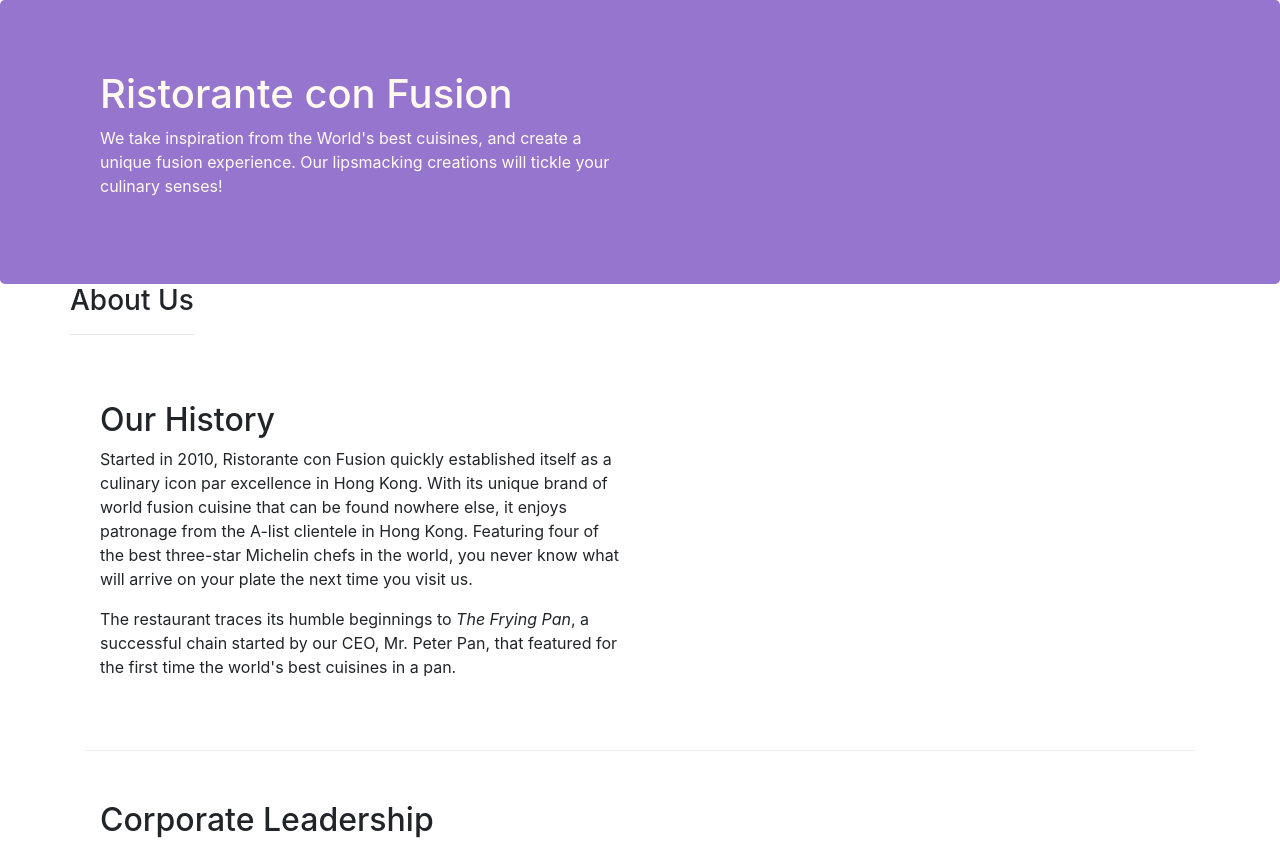
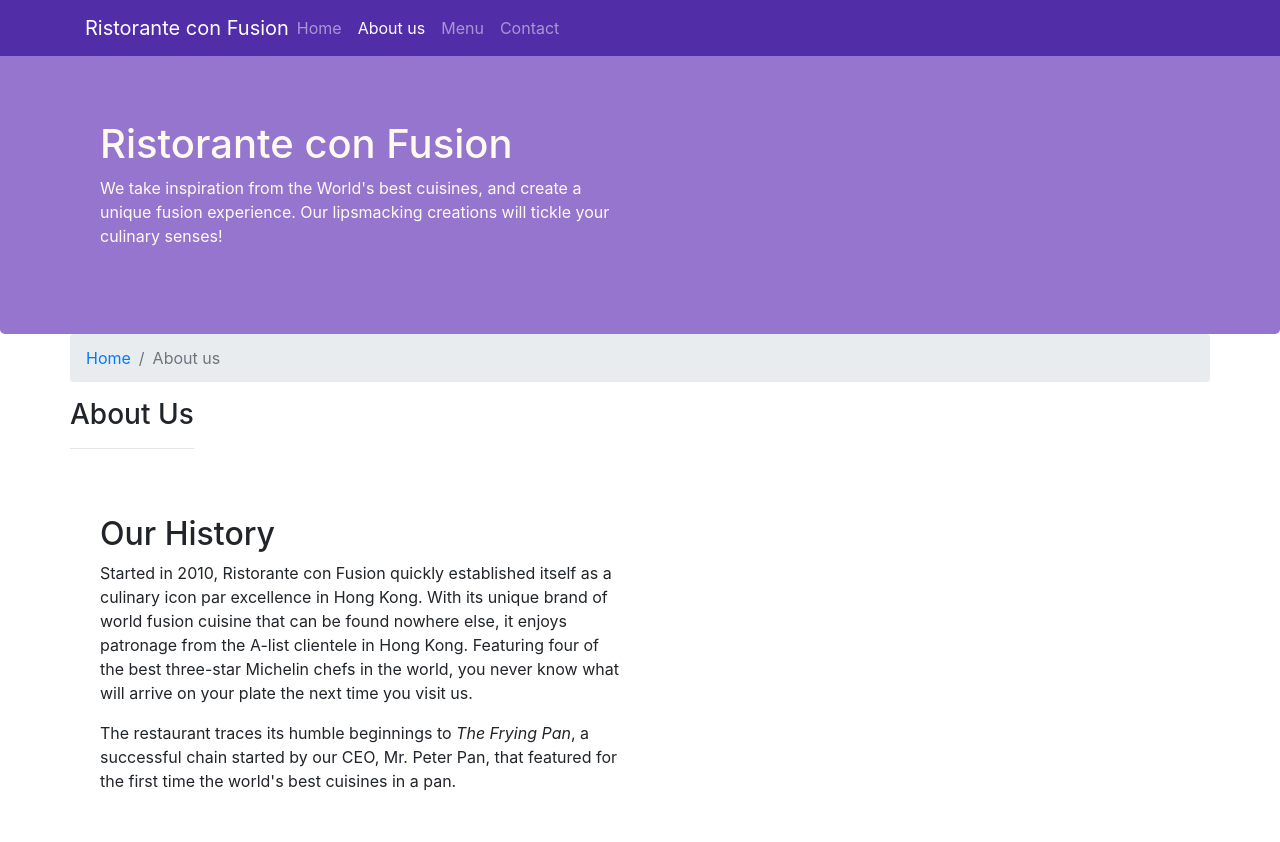
Before and after one commit to esvarz76/1st-project, a website: page aboutus.html in a window 1280 px wide. Shown: the top 842 px of the page. Drawn offline with nearby package versions, Linux system fonts and the light colour scheme.

Commit message:
Navbar and Breadcrumb

```diff
--- a/aboutus.html
+++ b/aboutus.html
@@ -15,6 +15,23 @@
 </head>
 
 <body>
+    <nav class="navbar navbar-dark navbar-expand-sm fixed-top">
+        <div class="container">
+            <button class="navbar-toggler" type="button" data-toggle="collapse" data-target="#Navbar">
+                <span class="navbar-toggler-icon"></span>
+            </button>
+            <a class="navbar-brand mr-auto" href="./index.html">Ristorante con Fusion</a>
+            <div class="collapse navbar-collapse" id="Navbar">
+                <ul class="navbar-nav mr-auto">
+                    <li class="nav-item"><a class="nav-link" href="./index.html">Home</a></li>
+                    <li class="nav-item active"><a class="nav-link" href="#">About us</a></li>
+                    <li class="nav-item"><a class="nav-link" href="#">Menu</a></li>
+                    <li class="nav-item"><a class="nav-link" href="#">Contact</a></li>
+                </ul>
+            </div>
+        </div>
+
+    </nav>
 
     <header class="jumbotron">
         <div class="container">
@@ -31,6 +48,10 @@
 
     <div class="container">
         <div class="row">
+            <ol class="col-12 breadcrumb">
+                <li class="breadcrumb-item"><a href="./index.html">Home</a></li>
+                <li class="breadcrumb-item active">About us</li>
+            </ol>
             <div>
                <h3>About Us</h3>
                <hr>
@@ -70,7 +91,7 @@
                 <div class="col-4 offset-1 col-sm-2">
                     <h5>Links</h5>
                     <ul class="list-unstyled">
-                        <li><a href="#">Home</a></li>
+                        <li><a href="./index.html">Home</a></li>
                         <li><a href="#">About</a></li>
                         <li><a href="#">Menu</a></li>
                         <li><a href="#">Contact</a></li>
--- a/css/styles.css
+++ b/css/styles.css
@@ -23,8 +23,17 @@
     color: floralwhite;
 }
 
-.address{
+address{
     font-size: 80%;
     margin: 0px;
     color: #0f0f0f;
 }
+
+body{
+    padding: 50px 0px 0px 0px;
+    z-index: 0;
+}
+
+.navbar-dark{
+    background-color: #512da8;
+}
```
Also changed, not shown: index.html (+18 -1 lines).
